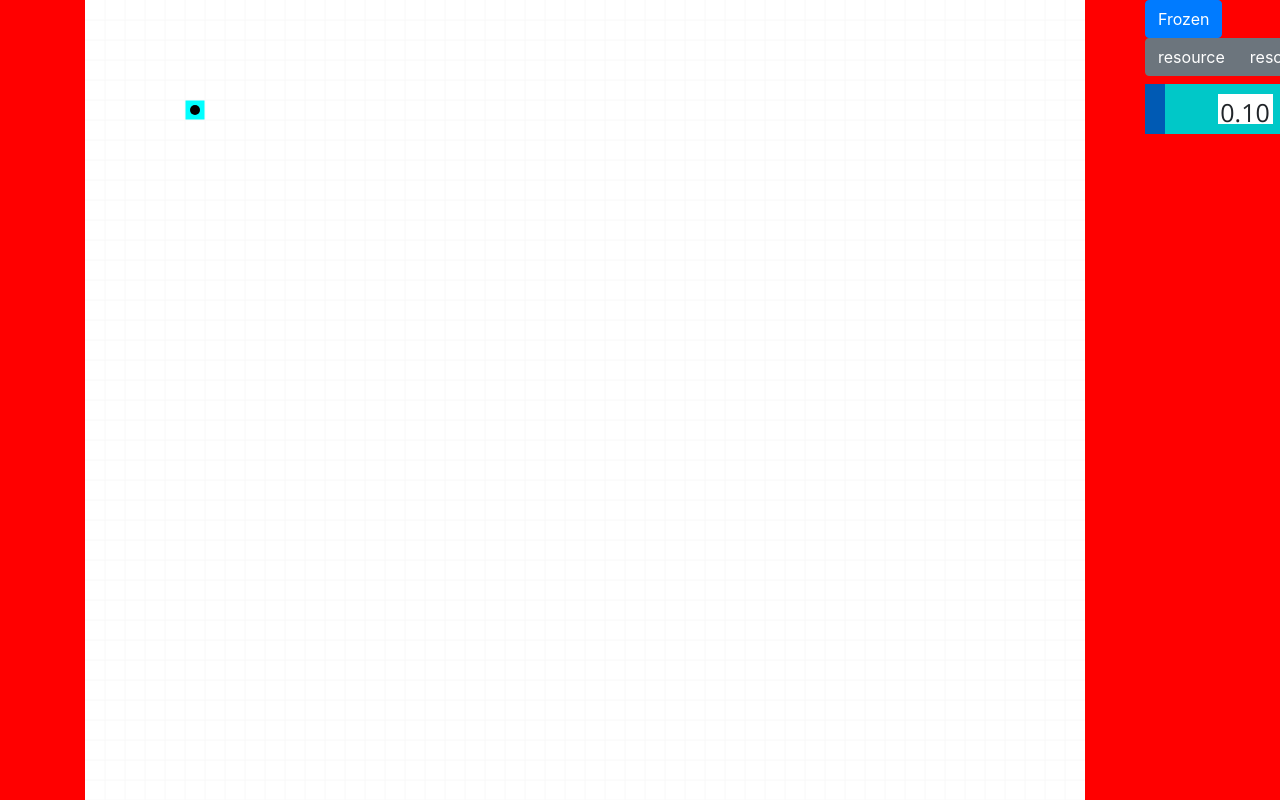
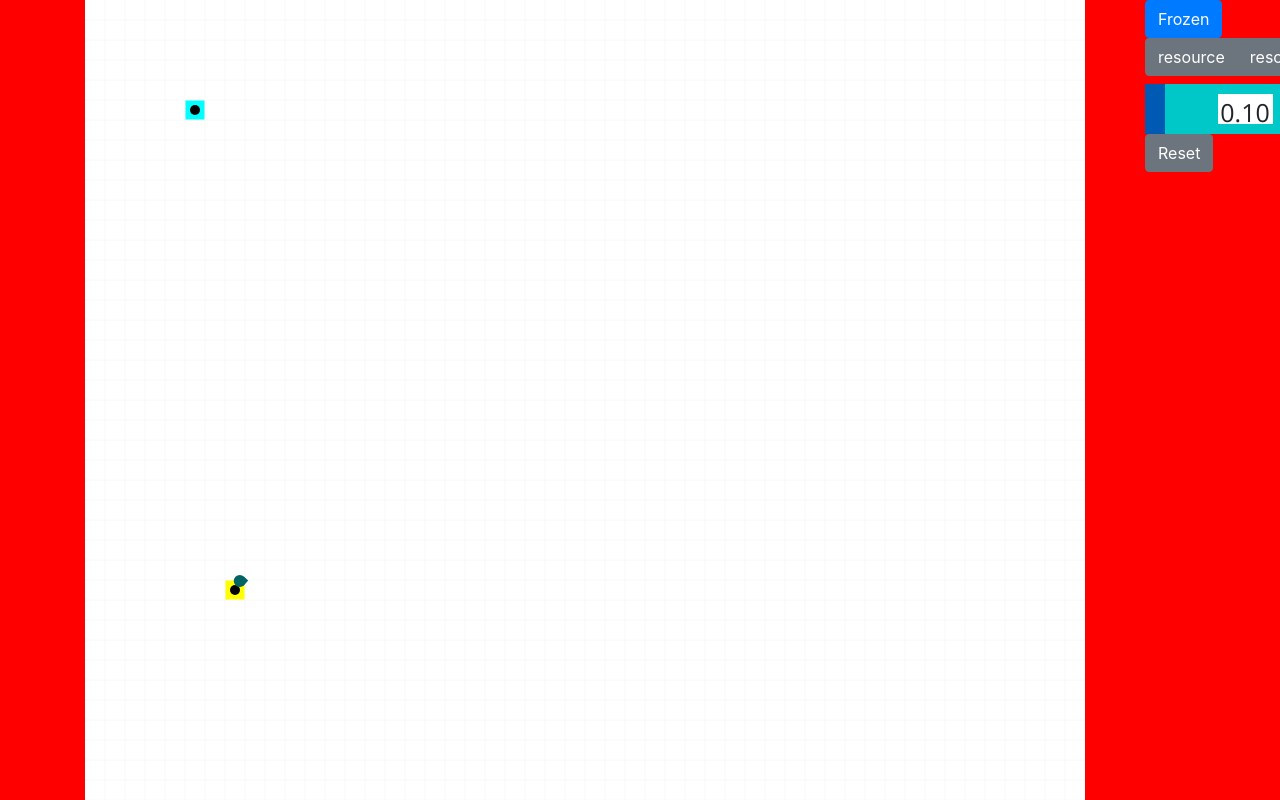
Before and after one commit to Callum-Halton/ants, a React (Create React App) app: page / in a window 1280 px wide. Shown: the top 800 px of the page. Built offline with nearby package versions, Linux system fonts and the light colour scheme.

Commit message:
Added reset button

```diff
--- a/src/App.js
+++ b/src/App.js
@@ -3,9 +3,11 @@ import './App.css';
 import Simulation from './simulation.js';
 
 export default class App extends React.Component {
+  /*
   constructor(props) {
     super(props);
   }
+  */
 
   render() {
     return (
--- a/src/controls.js
+++ b/src/controls.js
@@ -18,6 +18,7 @@ export default function Controls(props) {
         width={200} height={50} color={[0, 100, 200]}
         background={[0, 200, 200]}
       />
+      <ResetSimulation resetSimulation={props.resetSimulation}/>
     </div>
   );
 }
@@ -44,3 +45,8 @@ function SelectPaletteFeatureButtons(props) {
     </div>
   );
 }
+
+function ResetSimulation(props) {
+  return (<button type="button" className={"btn btn-secondary"}
+          onClick={props.resetSimulation}> Reset </button>);
+}
--- a/src/simulation.js
+++ b/src/simulation.js
@@ -40,6 +40,7 @@ export default class Simulation extends React.Component {
     this.toggleSimulationFrozen = this.toggleSimulationFrozen.bind(this);
     this.selectPaletteFeature = this.selectPaletteFeature.bind(this);
     this.selectPaletteFeatureAmount = this.selectPaletteFeatureAmount.bind(this);
+    this.resetSimulation = this.resetSimulation.bind(this);
     this.paletteFeatures = ["resource", "resourceMarker", "homeMarker"];
   }
 
@@ -95,6 +96,10 @@ export default class Simulation extends React.Component {
                                this.state.paletteFeatureAmount);
   }
 
+  resetSimulation() {
+    this.terrain.reset();
+  }
+
   render() {
     return (
       <div className="row">
@@ -115,6 +120,7 @@ export default class Simulation extends React.Component {
             paletteFeatures={this.paletteFeatures}
             selectPaletteFeatureAmount={this.selectPaletteFeatureAmount}
             paletteFeatureAmount={this.state.paletteFeatureAmount}
+            resetSimulation={this.resetSimulation}
           />
         </div>
       </div>
--- a/src/simulation_framework.js
+++ b/src/simulation_framework.js
@@ -188,27 +188,19 @@ export default class Terrain {
 
   // Constructs a terrain of size width and height, consisting of square
   // cells which are of size cellSize on a side.
-  // constructor(width, height, homeLocation, cellSize, resources) {
   constructor(width, height) {
-
-    // This section is simulation props inheritance
     this.width = width;
     this.height = height;
-
     this.minimumMarkerIntensities = {
       resourceMarker: 0.01,
       homeMarker: 0.01
     };
+    this.reset();
+  }
 
-    // This is temporarily here so that we don't need to pass these in as
-    // constructor parameters
-
-    let homeLocation = new Point(Math.random() * (this.width - 100) + 50, Math.random() * (this.height - 100) + 50);
-
-    const resources = [
-      {loc: new CellLoc(5, 5), amount: 1.0}
-    ];
-
+  reset() {
+    let homeLocation = new Point(Math.random() * (this.width - 100) + 50,
+                                 Math.random() * (this.height - 100) + 50);
     this._homeLocation = homeLocation;
     this._cellSize = GRID_SIZE;
     this._widthInCells = Math.ceil(this.width/this._cellSize);
@@ -228,6 +220,7 @@ export default class Terrain {
     this._meanStepsBetweenSpawns = 10;
     this._spawnCountdown = 0;
     // Evolves resource implementation
+    const resources = [{loc: new CellLoc(5, 5), amount: 1.0}];
     for (let resource = 0; resource < resources.length; resource++) {
       this._grid[resources[resource].loc.row][resources[resource].loc.col].resource = resources[resource].amount;
     }
```
